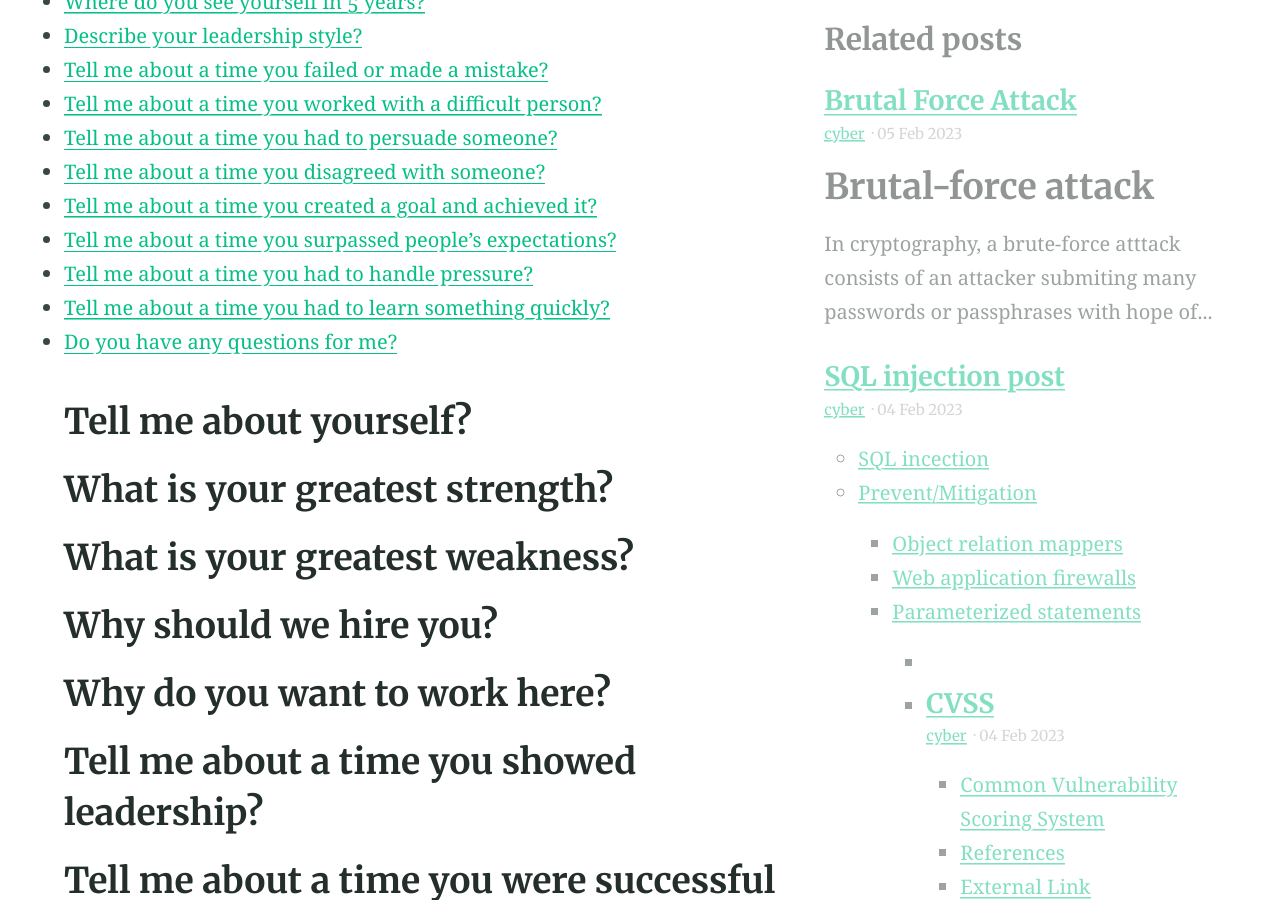
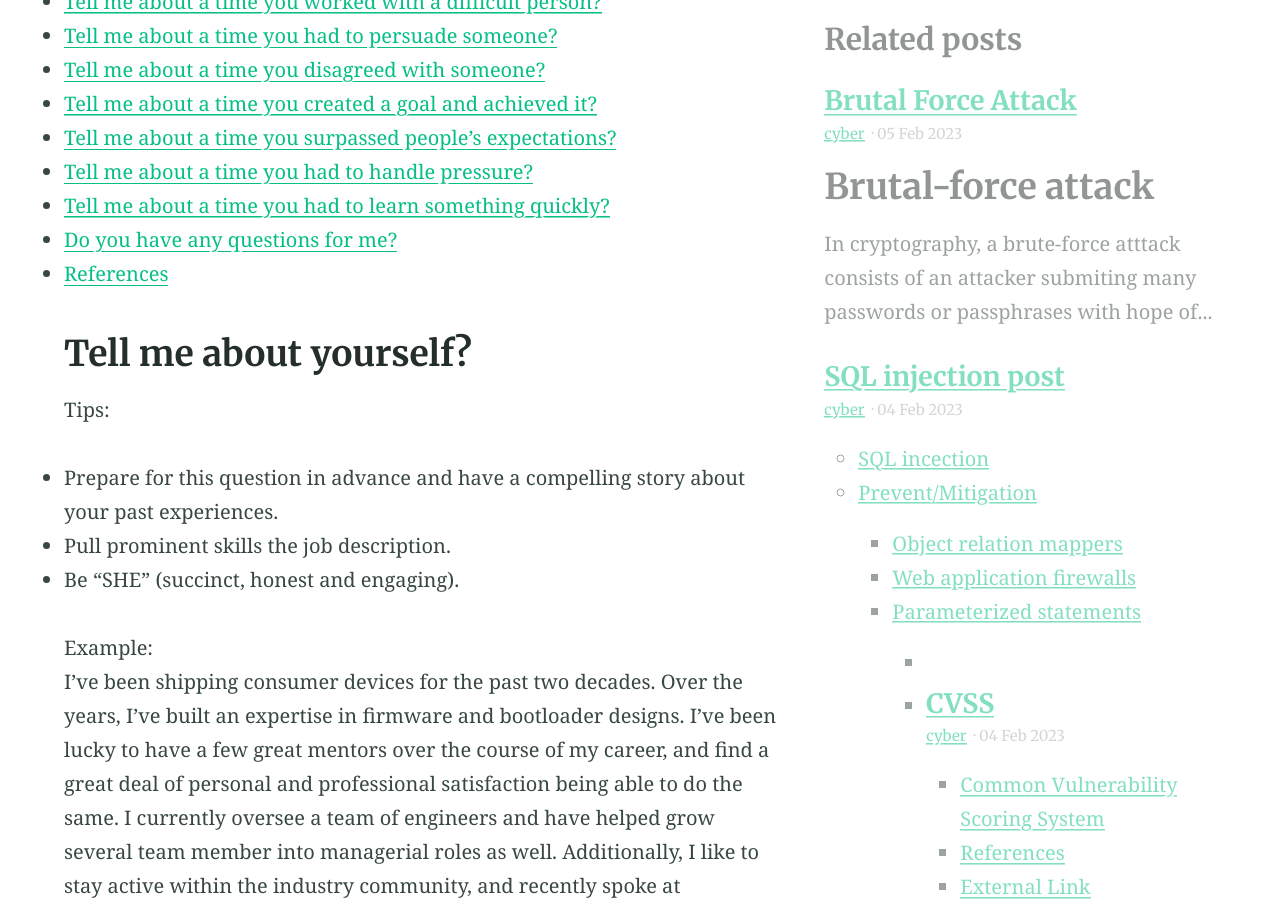
Before and after one commit to esccode/esccode.github.io, a Jekyll site: the page built from _posts/2023-01-26-Interviews.md, in a window 1280 px wide and 900 px high, scrolled down 1177 px. Built offline with Jekyll 4.4.1, drawn with Linux system fonts in a browser that asks for light colours; some of the changed text lies outside the part shown.

Commit message:
ffffffffff

```diff
--- a/_posts/2023-01-26-Interviews.md
+++ b/_posts/2023-01-26-Interviews.md
@@ -43,8 +40,18 @@
 - [Tell me about a time you had to handle pressure?](#tell-me-about-a-time-you-had-to-handle-pressure)
 - [Tell me about a time you had to learn something quickly?](#tell-me-about-a-time-you-had-to-learn-something-quickly)
 - [Do you have any questions for me?](#do-you-have-any-questions-for-me)
+- [References](#references)
 
 ## Tell me about yourself?
+
+Tips:
+
+- Prepare for this question in advance and have a compelling story about your past experiences.
+- Pull prominent skills the job description.
+- Be "SHE" (succinct, honest and engaging).
+
+Example:
+I've been shipping consumer devices for the past two decades. Over the years, I've built an expertise in firmware and bootloader designs. I've been lucky to have a few great mentors over the course of my career, and find a great deal of personal and professional satisfaction being able to do the same. I currently oversee a team of engineers and have helped grow several team member into managerial roles as well. Additionally, I like to stay active within the industry community, and recently spoke at DeveloperWeek conference. I've been happy at my current role, have managed many successful product launches, and really enjoy management. I'd like to use my expertise to deliver more impact on a growing company -- to help grow and shape team and culture -- and make a significant impact in the market. Why this answer worked well: The answer was a well-rounded snapshot of professional interests and strengths. It was clear that they're active in the industry, and likely have a strong network. An interests in mentorship shows a wilingness to invest time in the company, and energy into team members.
 
 ## What is your greatest strength?
 
@@ -95,3 +102,7 @@
 ## Tell me about a time you had to learn something quickly?
 
 ## Do you have any questions for me?
+
+## References
+
+[linkedin link](https://www.linkedin.com/interview-prep/assessments/urn:li:fsd_assessment:(1,a)/question/urn:li:fsd_assessmentQuestion:(10011,aq11)/)
```
Also changed, not shown: other parts of _posts/2023-01-26-Interviews.md (+1 -4 lines).
